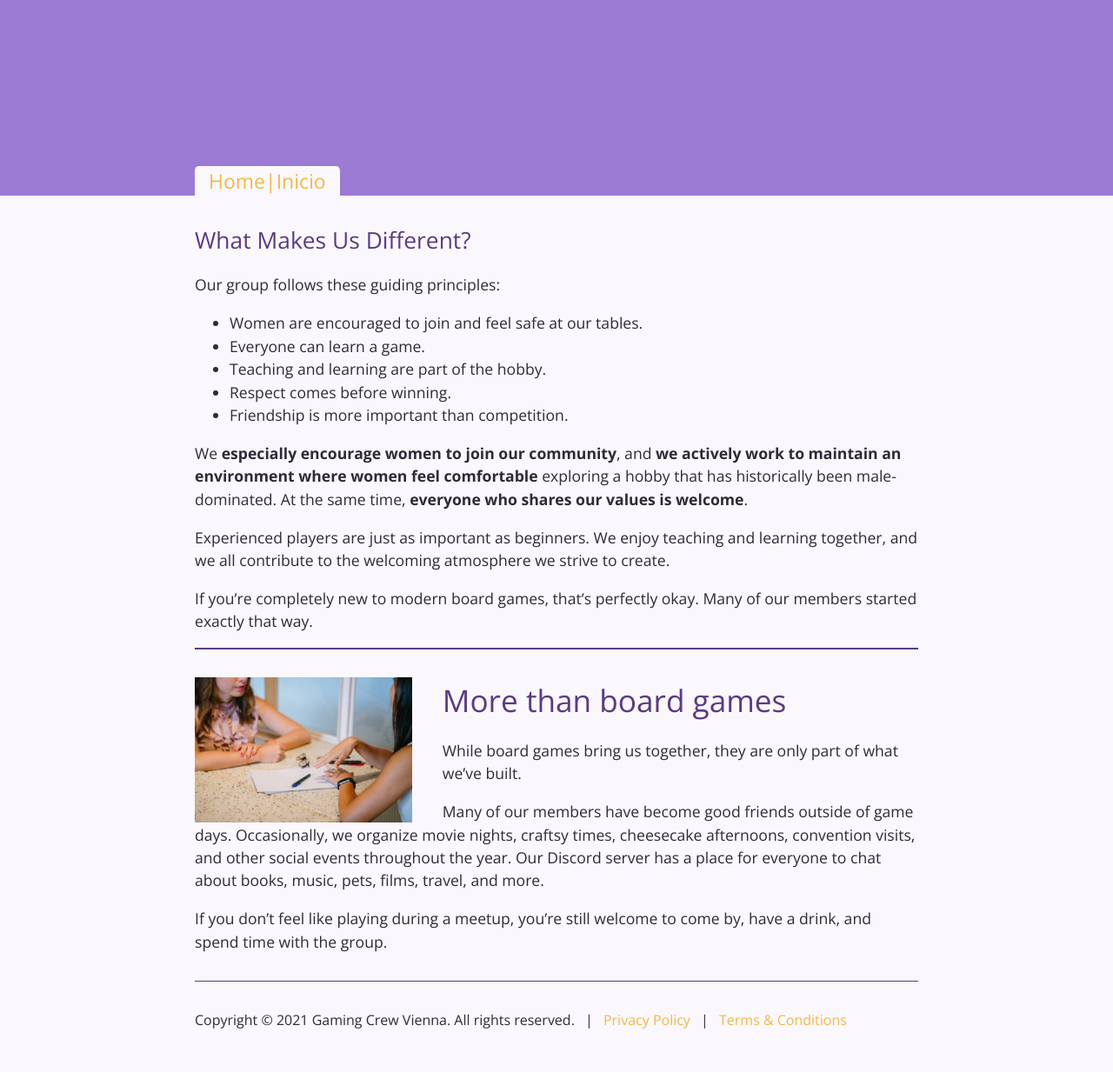
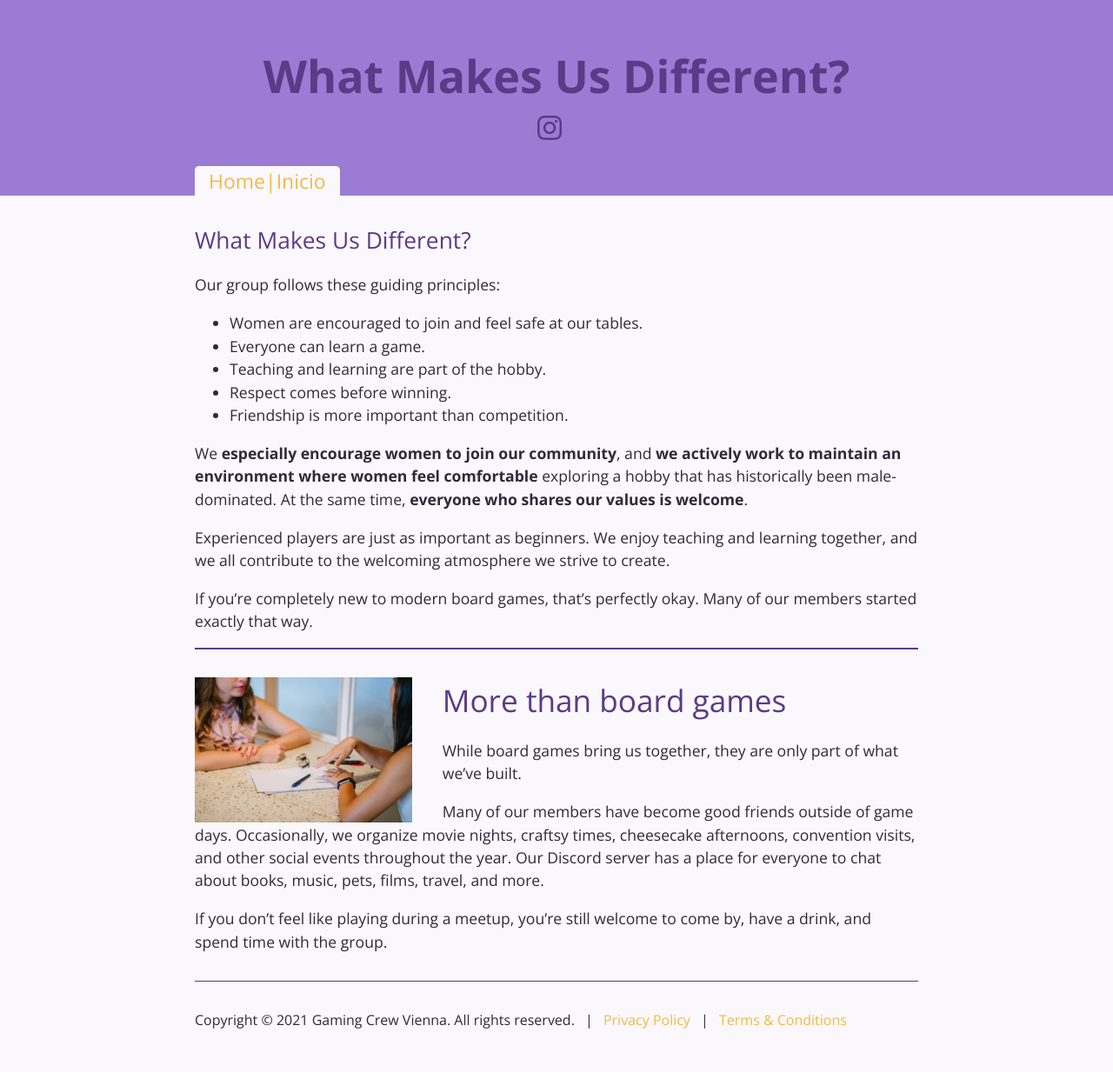
Before and after one commit to vnmorah/gamingcrew.vienna, a Jekyll site: the page built from index.md, in a window 1280 px wide. Shown: the whole page at 87% size. Built offline with Jekyll 4.4.1, drawn with Linux system fonts in a browser that asks for light colours; our own code applies the rules of GitHub Pages for plain Markdown files.

Commit message:
Update variables.scss

```diff
--- a/_sass/variables.scss
+++ b/_sass/variables.scss
@@ -3,7 +3,7 @@ $large-breakpoint: 64em !default;
 $medium-breakpoint: 42em !default;
 
 // Colors
-$header-heading-color: #9C7BD5 !default;
+$header-heading-color: #5B3A86 !default;
 $header-bg-color: #9C7BD5 !default;
 $header-bg-color-secondary: #DCCEF9 !default;
 $body-background-color: #FAF8FC !default;
```
